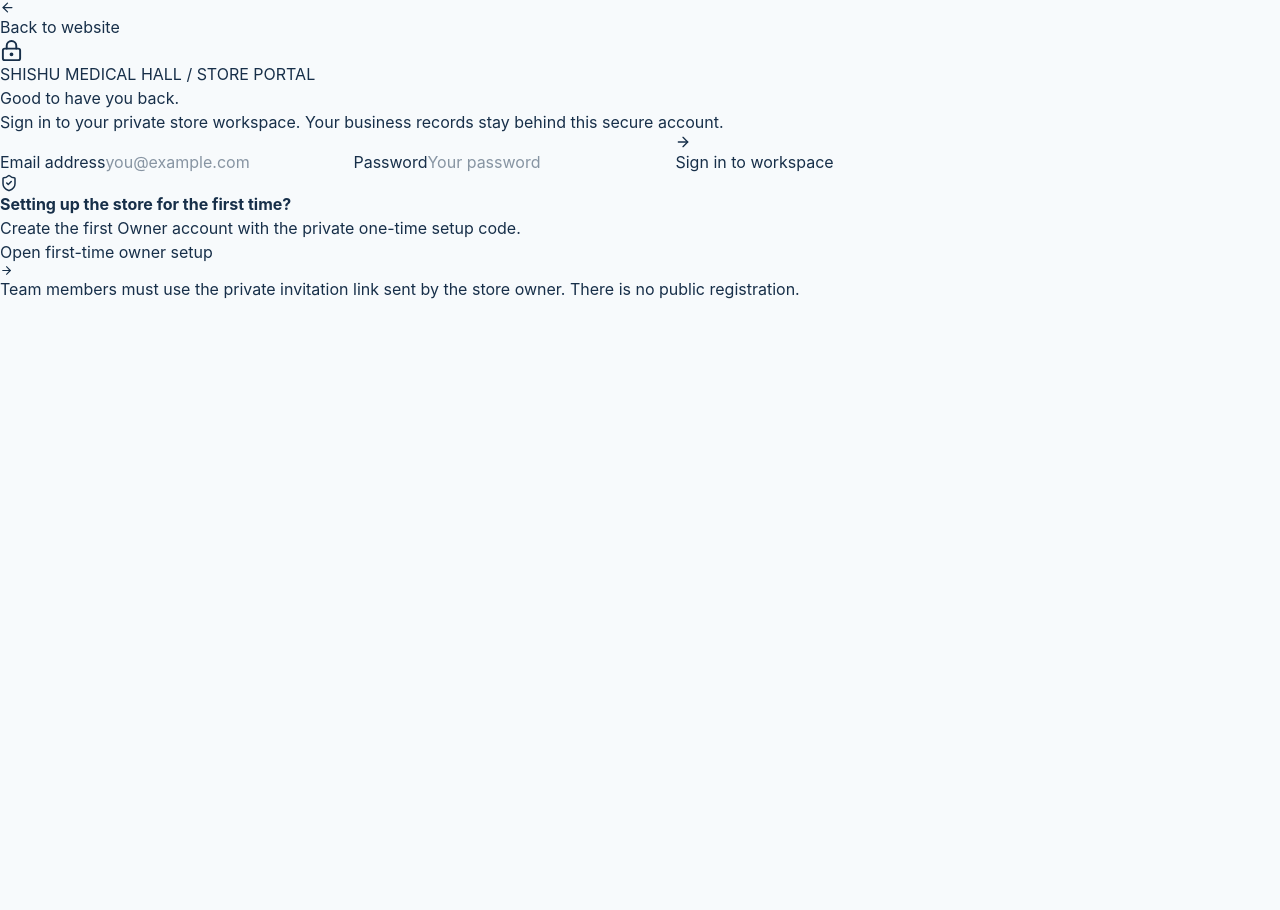
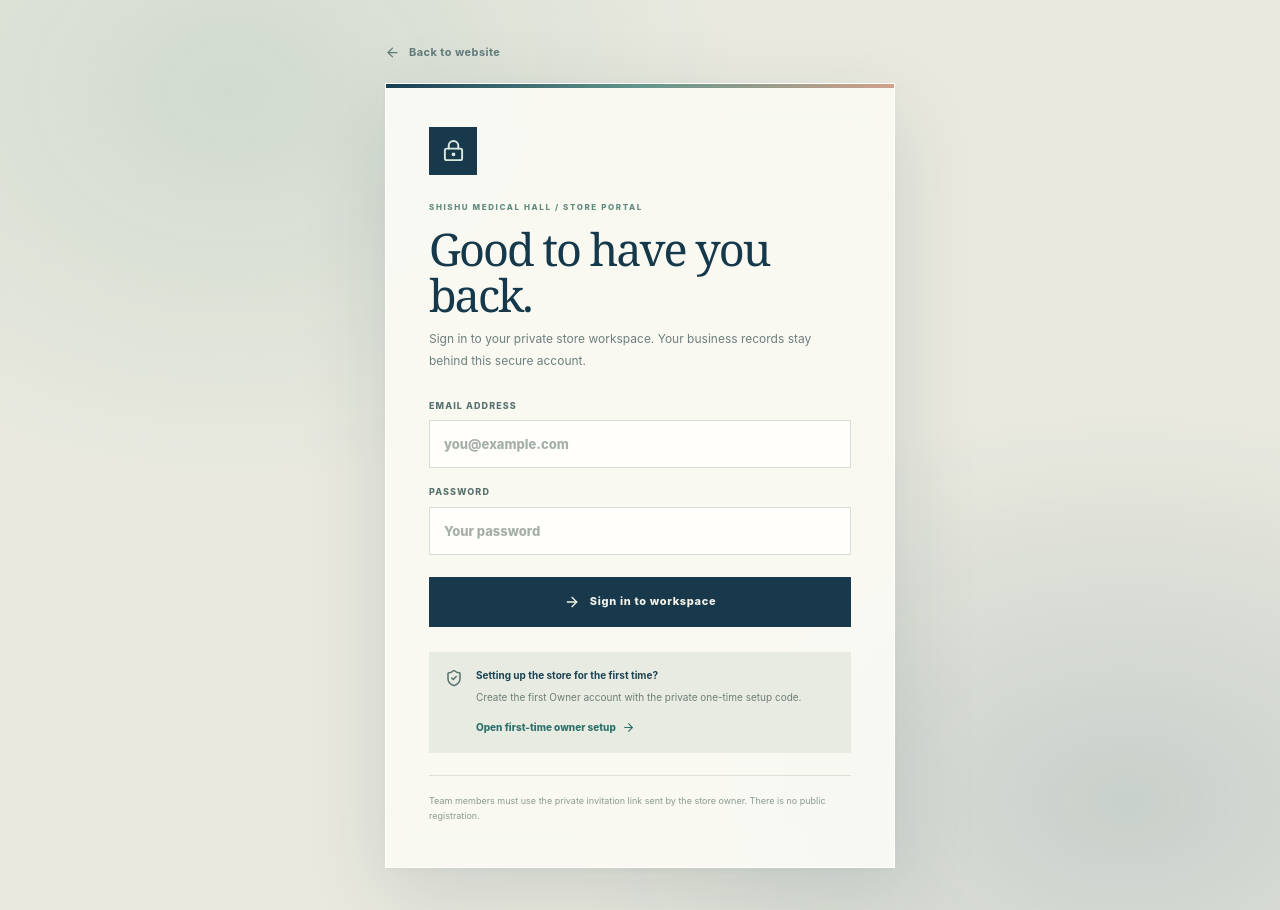
Before and after one commit to FlickScient/shishu-medical-hall, a Next.js app: page /login in a window 1280 px wide. Before the commit the page ends 800 px from the top, so only its background shows below. Built offline with nearby package versions, Linux system fonts and the light colour scheme.

Commit message:
Polish Store Portal sign-in, setup and invitation forms

```diff
--- a/src/app/globals.css
+++ b/src/app/globals.css
@@ -858,3 +858,39 @@ body{font-family:Inter,"Noto Sans Bengali",ui-sans-serif,system-ui,-apple-system
  .px-stage-model{min-height:290px}
 }
 @media(prefers-reduced-motion:reduce){.organ-switcher-3d button{transition:none}}
+
+/* Store portal authentication surfaces */
+.auth-shell{min-height:100svh;display:flex;align-items:center;justify-content:center;padding:42px 18px;background:radial-gradient(ellipse at 18% 10%,rgba(99,153,137,.18),transparent 34%),radial-gradient(ellipse at 88% 88%,rgba(53,95,111,.18),transparent 35%),#e9e9df;color:#163448}
+.auth-layout{width:min(100%,510px)}
+.auth-back{display:inline-flex;align-items:center;gap:9px;margin:0 0 22px;color:#617b7b;font-size:11px;font-weight:700;letter-spacing:.04em;transition:color .2s}
+.auth-back:hover{color:#173d50}
+.auth-card{position:relative;overflow:hidden;padding:clamp(25px,6vw,43px);background:rgba(250,250,244,.94);border:1px solid rgba(255,255,255,.9);box-shadow:0 28px 80px rgba(19,47,59,.13),0 2px 8px rgba(19,47,59,.04);backdrop-filter:blur(18px)}
+.auth-card:before{content:"";position:absolute;left:0;right:0;top:0;height:4px;background:linear-gradient(90deg,#183e52,#62968b,#d0a18b)}
+.auth-mark{width:48px;height:48px;display:grid;place-items:center;background:#17394b;color:#d9e9df;margin-bottom:26px}
+.auth-eyebrow{display:block;color:#628b7f;font-size:8px;font-weight:800;letter-spacing:.2em}
+.auth-card h1{margin:13px 0 10px;color:#15394b;font:500 clamp(33px,7vw,45px)/1.03 Georgia,serif;letter-spacing:-.045em}
+.auth-lede{max-width:390px;margin:0;color:#6d7f7c;font-size:12px;line-height:1.8}
+.auth-switch{display:grid;grid-template-columns:1fr 1fr;gap:5px;padding:4px;margin:26px 0 0;background:#e6e9df}
+.auth-switch button{padding:11px 10px;background:transparent;color:#6c817b;font-size:10px;font-weight:800;cursor:pointer}
+.auth-switch button.active{background:#17394b;color:#f4f4eb;box-shadow:0 3px 9px rgba(13,38,51,.13)}
+.auth-form{display:grid;gap:17px;margin-top:27px}
+.auth-form label{display:grid;gap:8px;color:#58716e;font-size:9px;font-weight:800;letter-spacing:.12em;text-transform:uppercase}
+.auth-form input{width:100%;height:48px;border:1px solid #d6ded5;border-radius:0;background:#fffefa;padding:0 14px;color:#17394b;font-size:13px;letter-spacing:normal;text-transform:none;outline:none;transition:border-color .2s,box-shadow .2s}
+.auth-form input:focus{border-color:#62968b;box-shadow:0 0 0 3px rgba(98,150,139,.14)}
+.auth-form input::placeholder{color:#a4b0a8}
+.auth-form .auth-otp{text-align:center;font-size:21px;font-weight:800;letter-spacing:.38em}
+.auth-submit{display:flex;align-items:center;justify-content:center;gap:10px;min-height:50px;margin-top:5px;background:#17394b;color:#f5f3e9;font-size:11px;font-weight:800;letter-spacing:.06em;cursor:pointer;transition:background .2s,transform .2s}
+.auth-submit:hover:not(:disabled){background:#28596a;transform:translateY(-1px)}
+.auth-submit:disabled{opacity:.55;cursor:not-allowed}
+.auth-error,.auth-message{margin-top:18px;padding:13px 14px;font-size:11px;line-height:1.7;overflow-wrap:anywhere}
+.auth-error{background:#f7e9e4;color:#9b463e;border-left:3px solid #b85f52}
+.auth-message{background:#e5eee4;color:#3e6f5d;border-left:3px solid #6d9a80}
+.auth-first-owner{display:flex;gap:13px;margin-top:25px;padding:16px;background:#e8ebe2;color:#55716d}
+.auth-first-owner>svg{flex:none;margin-top:1px}
+.auth-first-owner b{display:block;color:#1b4352;font-size:10px}
+.auth-first-owner p{margin:6px 0 8px;color:#6c7e77;font-size:10px;line-height:1.6}
+.auth-first-owner a,.auth-inline-actions button{display:inline-flex;align-items:center;gap:6px;color:#2d716a;font-size:10px;font-weight:800}
+.auth-inline-actions{display:flex;justify-content:space-between;gap:14px;margin-top:16px;flex-wrap:wrap}
+.auth-footnote{margin-top:22px;padding-top:17px;border-top:1px solid #dce2d8;color:#8a9990;font-size:9px;line-height:1.75}
+@media(max-width:480px){.auth-shell{padding:24px 13px}.auth-card{padding:25px 20px}.auth-back{margin-bottom:16px}.auth-first-owner{padding:13px}.auth-inline-actions{flex-direction:column}}
+@media(prefers-reduced-motion:reduce){.auth-back,.auth-form input,.auth-submit{transition:none}}
```
